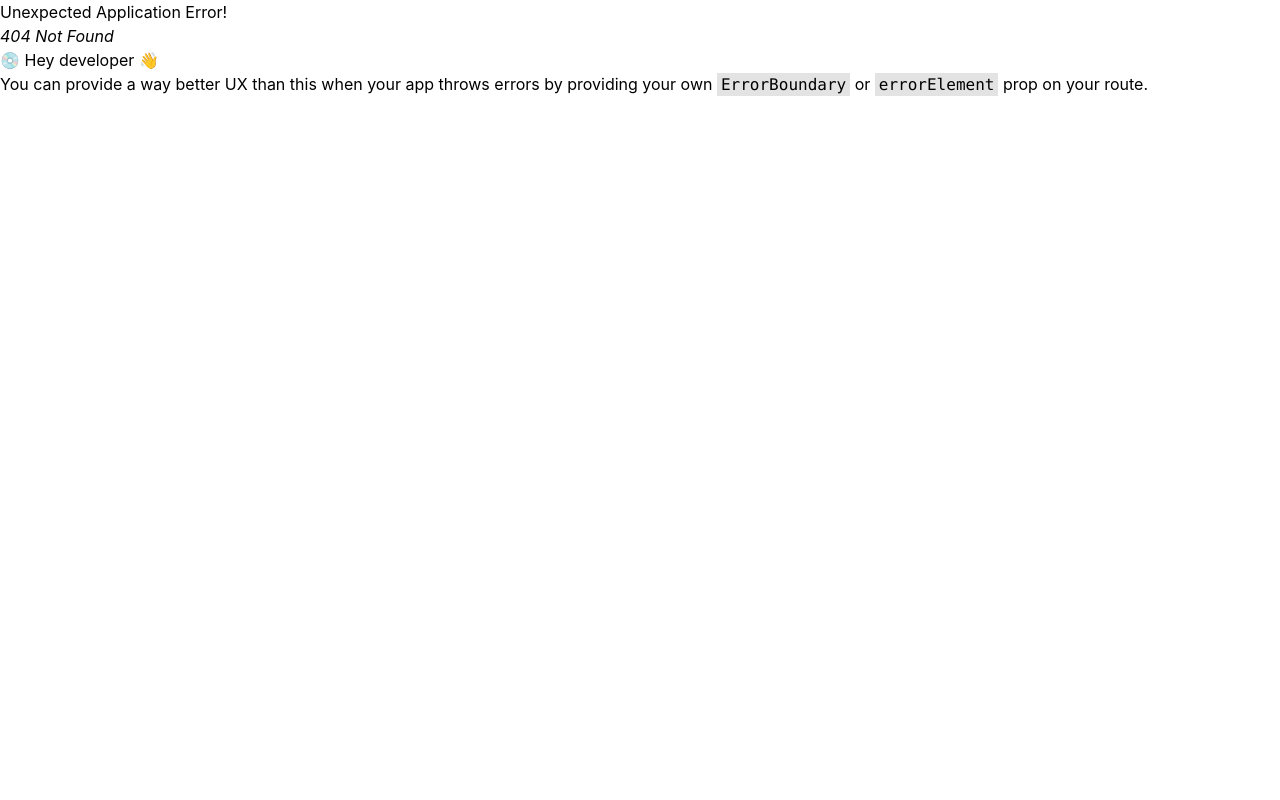
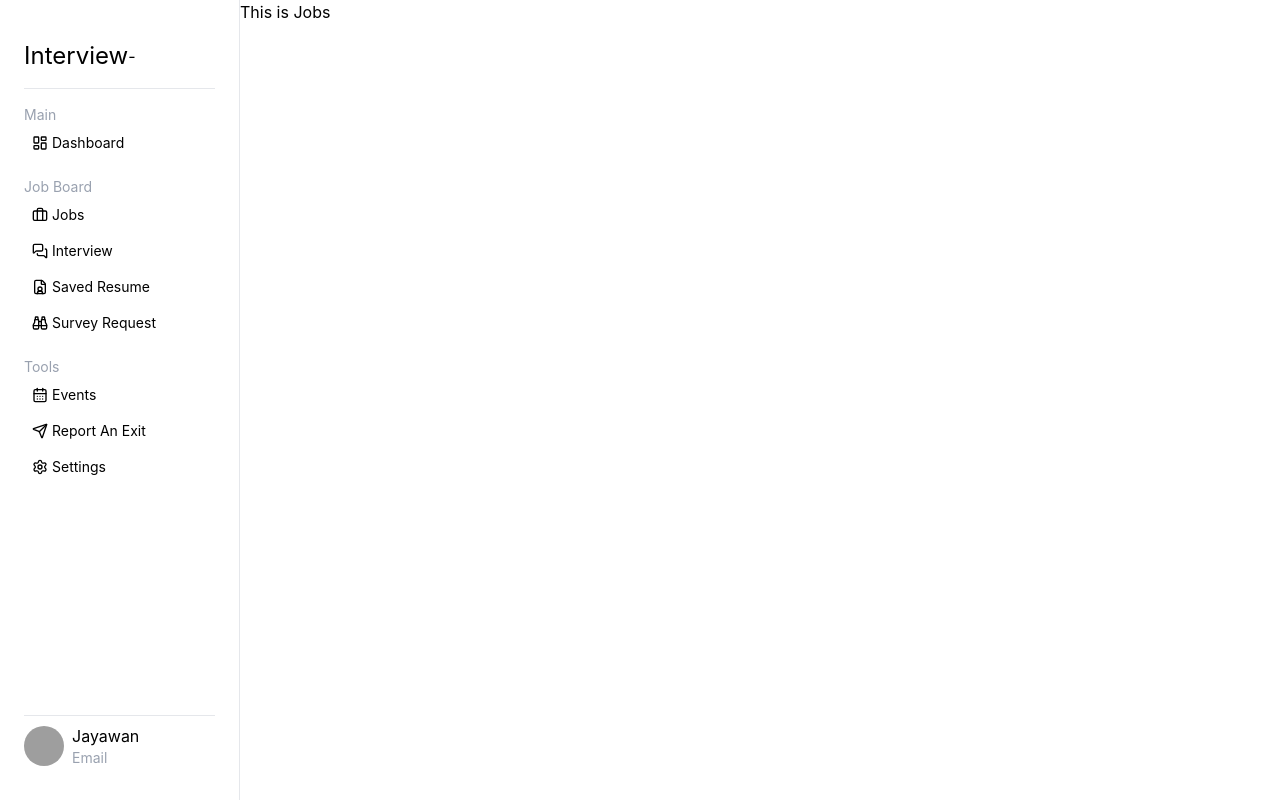
Before and after one commit to Shashwat64/Job-Tracker, a React (Vite) app: page /app/jobs in a window 1280 px wide. Before the commit this address had no page. Built offline with nearby package versions, Linux system fonts and the light colour scheme; grey boxes are pictures that could not be loaded.

Commit message:
fix: link not working when clicked on white space

```diff
--- a/src/Components/MainNav.jsx
+++ b/src/Components/MainNav.jsx
@@ -15,66 +15,80 @@
       <nav className="flex flex-col gap-4 py-4 grow">
         <div>
           <p className="text-gray-400 text-sm">Main</p>
-          <div className="flex items-center m-2 mb-0 gap-1">
+          <Link to="dashboard"className="text-sm" draggable="false">
+            <div className="flex items-center p-2 mb-0 gap-1 hover:bg-gray-100 hover:text-black transition-all duration-100 ease-in-out rounded-md">
               <LayoutDashboard size={16} color="#000000" />
-            <Link to="dashboard"className="text-sm">Dashboard</Link>
+              Dashboard
             </div>
+          </Link>
         </div>
 
 
         <div className="flex flex-col">
           <p className="text-gray-400 text-sm" >Job Board</p>
-          <div className="flex items-center m-2 mb-0 gap-1">
+          <Link to="jobs"className="text-sm" draggable="false">
+            <div className="flex items-center p-2 mb-0 gap-1 hover:bg-gray-100 hover:text-black transition-all duration-100 ease-in-out rounded-md">
               <Briefcase size={16} color="#000000" />
-            <Link to="job"className="text-sm">Jobs</Link>
+              Jobs
             </div>
+          </Link>
+          <Link to="interview"className="text-sm" draggable="false">
+            <div className="flex items-center p-2 mb-0 gap-1 hover:bg-gray-100 hover:text-black transition-all duration-100 ease-in-out rounded-md">
+              <MessagesSquare size={16} color="#000000" />
+              Interview
+            </div>
+          </Link>
 
-          <div className="flex items-center m-2 mb-0 gap-1">
-            <MessagesSquare size={16} color="#000000" />
-            <Link to="interview"className="text-sm">Interview</Link>
+          <Link to="saved-resume"className="text-sm" draggable="false">
+            <div className="flex items-center p-2 mb-0 gap-1 hover:bg-gray-100 hover:text-black transition-all duration-100 ease-in-out rounded-md">
+              <FileUser size={16} color="#000000" />
+              Saved Resume
             </div>
+          </Link>
 
-          <div className="flex items-center m-2 mb-0 gap-1">
-            <FileUser size={16} color="#000000" />
-            <Link to="saved-resume"className="text-sm">Saved Resume</Link>
+          <Link to="survey-request"className="text-sm" draggable="false">
+            <div className="flex items-center p-2 mb-0 gap-1 hover:bg-gray-100 hover:text-black transition-all duration-100 ease-in-out rounded-md">
+              <Binoculars size={16} color="#000000" />
+              Survey Request
             </div>
-
-          <div className="flex items-center m-2 mb-0 gap-1">
-            <Binoculars size={16} color="#000000" />
-            <Link to="survey-request"className="text-sm">Survey Request</Link>
-          </div>
+          </Link>
         </div>
 
         <div className="flex flex-col">
           <p className="text-gray-400 text-sm" >Tools</p>
-          <div className="flex items-center m-2 mb-0 gap-1">
+
+          <Link to="events"className="text-sm" draggable="false">
+            <div className="flex items-center p-2 mb-0 gap-1 hover:bg-gray-100 hover:text-black transition-all duration-100 ease-in-out rounded-md">
               <CalendarDays size={16} color="#000000" />
-            <Link to="events"className="text-sm">Events</Link>
+              Events
             </div>
+          </Link>
 
-          <div className="flex items-center m-2 mb-0 gap-1">
+          <Link to="report-an-exit"className="text-sm" draggable="false">
+            <div className="flex items-center p-2 mb-0 gap-1 hover:bg-gray-100 hover:text-black transition-all duration-100 ease-in-out rounded-md">
               <Send size={16} color="#000000" />
-            <Link to="report-an-exit"className="text-sm">Report An Exit</Link>
+              Report An Exit
             </div>
+          </Link>
 
-          <div className="flex items-center m-2 mb-0 gap-1">
+          <Link to="settings"className="text-sm" draggable="false">
+            <div className="flex items-center p-2 mb-0 gap-1 hover:bg-gray-100 hover:text-black transition-all duration-100 ease-in-out rounded-md">
               <Settings size={16} color="#000000" />
-            <Link to="settings"className="text-sm">Settings</Link>
+              Settings
             </div>
-
+          </Link>
         </div>
 
       </nav>
-
+      <Link to="profile" draggable="false">
         <div className="py-2 flex items-center gap-2 border-t border-gray-200 bg-white">
           <img className="w-10 h-10 rounded-full overflow-hidden object-cover object-[50%_50%]" src="https://i.imgur.com/F9Nf9Fx.jpeg" />
           <div>
             <p>Jayawan</p>
             <p className="text-gray-400 text-sm">Email</p>
-
-
           </div>
         </div>
+      </Link>
     </aside>
   )
 }
--- /dev/null
+++ b/src/Components/MainNavChildren/Events.jsx
@@ -0,0 +1,9 @@
+import { Link } from 'react-router-dom'
+
+export default function Events(){
+  return (
+    <>
+      <h2>This is Events</h2>
+    </>
+  )
+}
--- /dev/null
+++ b/src/Components/MainNavChildren/Interview.jsx
@@ -0,0 +1,9 @@
+import { Link } from 'react-router-dom'
+
+export default function Interview(){
+  return (
+    <>
+      <h2>This is Interview</h2>
+    </>
+  )
+}
--- /dev/null
+++ b/src/Components/MainNavChildren/Jobs.jsx
@@ -0,0 +1,9 @@
+import { Link } from 'react-router-dom'
+
+export default function Jobs(){
+  return (
+    <>
+      <h2>This is Jobs</h2>
+    </>
+  )
+}
--- /dev/null
+++ b/src/Components/MainNavChildren/Profile.jsx
@@ -0,0 +1,9 @@
+import { Link } from 'react-router-dom'
+
+export default function Profile(){
+  return (
+    <>
+      <h2>This is Profile</h2>
+    </>
+  )
+}
--- /dev/null
+++ b/src/Components/MainNavChildren/ReportAnExit.jsx
@@ -0,0 +1,9 @@
+import { Link } from 'react-router-dom'
+
+export default function ReportAnExit(){
+  return (
+    <>
+      <h2>This is ReportAnExit</h2>
+    </>
+  )
+}
--- /dev/null
+++ b/src/Components/MainNavChildren/SavedResume.jsx
@@ -0,0 +1,9 @@
+import { Link } from 'react-router-dom'
+
+export default function SavedResume(){
+  return (
+    <>
+      <h2>This is SavedResume</h2>
+    </>
+  )
+}
--- /dev/null
+++ b/src/Components/MainNavChildren/Settings.jsx
@@ -0,0 +1,9 @@
+import { Link } from 'react-router-dom'
+
+export default function Settings(){
+  return (
+    <>
+      <h2>This is Settings</h2>
+    </>
+  )
+}
--- /dev/null
+++ b/src/Components/MainNavChildren/SurveyRequest.jsx
@@ -0,0 +1,9 @@
+import { Link } from 'react-router-dom'
+
+export default function SurveyRequest(){
+  return (
+    <>
+      <h2>This is SurveyRequest</h2>
+    </>
+  )
+}
```
Also changed, not shown: src/router.jsx (+42 -2 lines), src/Components/MainNavChildren/Dashboard.jsx (renamed from src/Components/Dashboard.jsx). Lines whose indentation alone changed are shown as unchanged.
